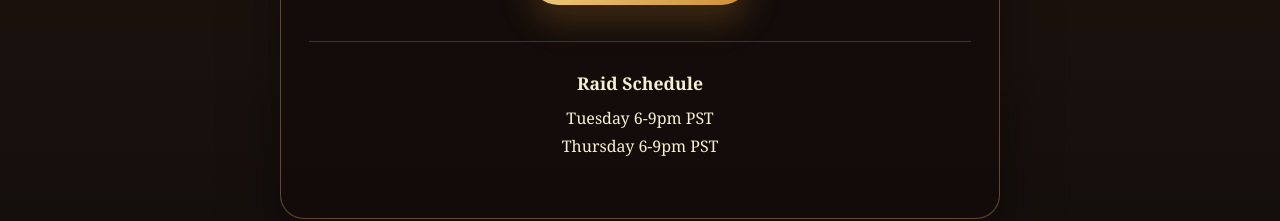
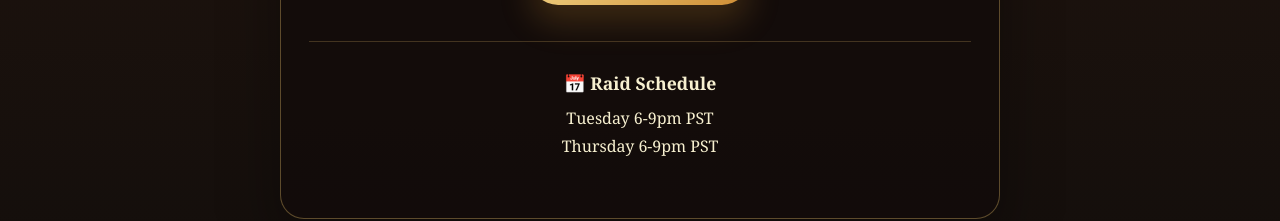
Before and after one commit to weslo/balling-bears-website, a React (Vite) app: page / in a window 1280 px wide. Shown: the part 419-640 px from the top of the page. Built offline with nearby package versions, Linux system fonts and the light colour scheme.

Commit message:
Add emoji to schedule heading

```diff
--- a/src/App.tsx
+++ b/src/App.tsx
@@ -13,7 +13,7 @@ function App() {
           Join Discord
         </a>
         <div className="schedule">
-          <h2>Raid Schedule</h2>
+          <h2>📅 Raid Schedule</h2>
           <p>Tuesday 6-9pm PST</p>
           <p>Thursday 6-9pm PST</p>
         </div>
```
